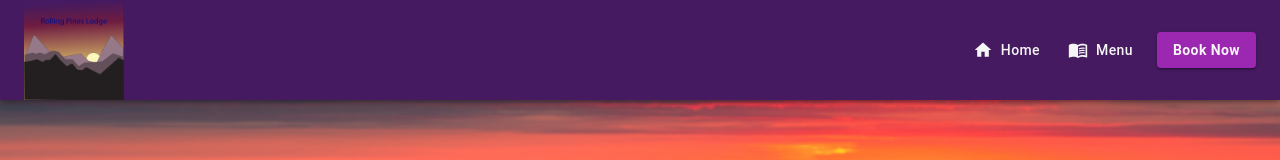
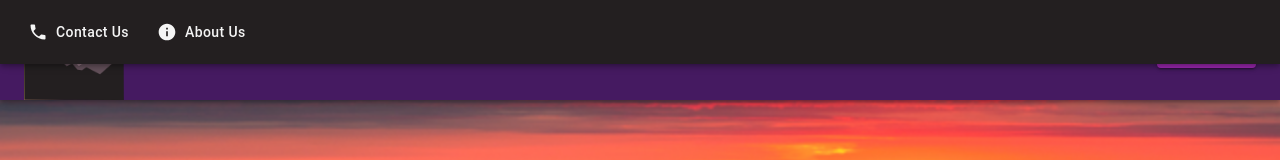
Before and after one commit to Harrison-Holt/rolling-pines-lodge, a React (Vite) app: page / in a window 1280 px wide. Shown: the top 160 px of the page. Built offline with nearby package versions, Linux system fonts and the light colour scheme.

Commit message:
Initial Commit

```diff
--- a/src/frontend/event_section.jsx
+++ b/src/frontend/event_section.jsx
@@ -12,7 +12,6 @@ const events = [
     date: 'April 10, 2025',
     description: 'Explore a selection of fine wines from local vineyards.',
   },
-  // Add more events as needed
 ];
 
 function UpcomingEvents() {
--- a/src/frontend/home.jsx
+++ b/src/frontend/home.jsx
@@ -8,6 +8,8 @@ import pizzaImage from '../assets/pizza.png';
 import chickenWafflesImage from '../assets/fried-chicken-waffles.png';
 import birdDogsImage from '../assets/bird-dog.png';
 import UpcomingEvents from './event_section';
+import PhoneIcon from '@mui/icons-material/Phone';
+import InfoIcon from '@mui/icons-material/Info';
 import './home.css';
 
 const featuredDishes = [
@@ -117,6 +119,20 @@ const featuredDishes = [
           </Grid>
         </Box>
         <UpcomingEvents />
+        <AppBar sx={{ backgroundColor: '#231F20', paddingLeft: 0, paddingRight: 0 }}>
+          <Toolbar sx={{ display: 'flex', justifyContent: 'space-between', alignItems: 'center', paddingLeft: 0, paddingRight: 0 }}>
+
+            {/* Right Section: Navigation Links and Button */}
+            <Box sx={{ display: 'flex', alignItems: 'center', gap: 2 }}>
+              <Button startIcon={<PhoneIcon />} href="#" sx={{ color: '#f5f5f5', textTransform: 'none' }}>
+                Contact Us
+              </Button>
+              <Button startIcon={<InfoIcon />} href="#" sx={{ color: '#f5f5f5', textTransform: 'none' }}>
+                About Us
+              </Button>
+            </Box>
+          </Toolbar>
+        </AppBar>
       </>
     );
   }
```
